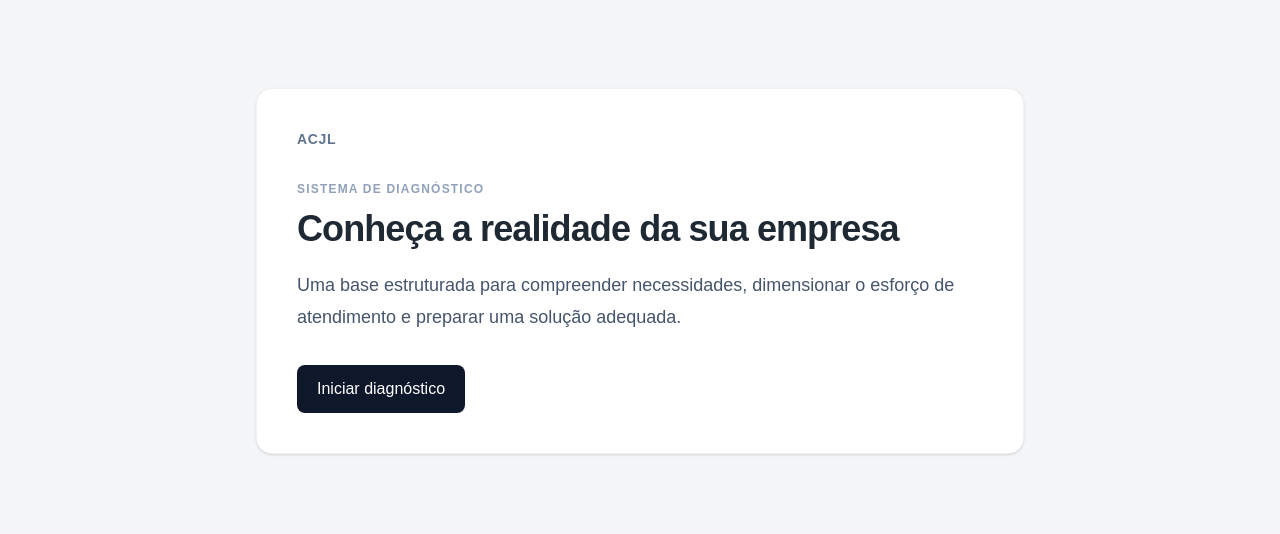
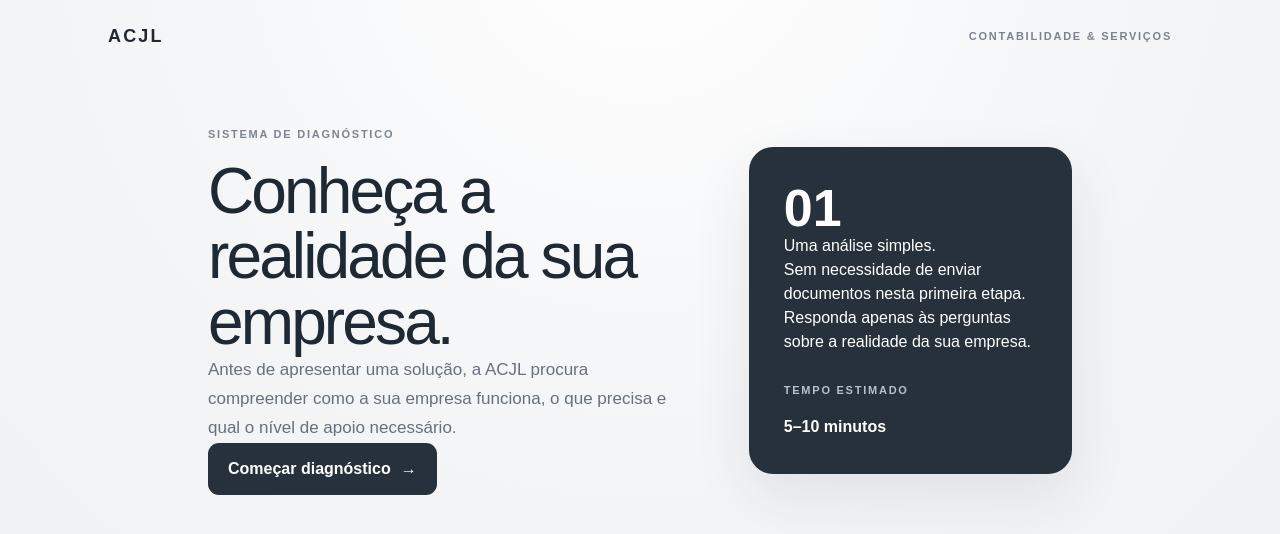
Before and after one commit to acjl-mz/acjl-onboarding, a Next.js app: page / in a window 1280 px wide. Shown: the top 534 px of the page. Built offline with nearby package versions, Linux system fonts and the light colour scheme.

Commit message:
feat: establish ACJL visual design system

```diff
--- a/app/page.tsx
+++ b/app/page.tsx
@@ -1,21 +1,13 @@
 import Link from "next/link";
 
-export default function HomePage() {
-  return (
-    <main className="min-h-screen bg-[var(--acjl-surface)] p-6">
-      <div className="mx-auto max-w-3xl pt-16">
-        <div className="rounded-2xl bg-white p-10 shadow-sm border border-black/5">
-          <p className="text-sm font-semibold tracking-wider text-slate-500">ACJL</p>
-          <p className="mt-8 text-xs font-semibold tracking-widest text-slate-400">SISTEMA DE DIAGNÓSTICO</p>
-          <h1 className="mt-3 text-4xl font-semibold tracking-tight">Conheça a realidade da sua empresa</h1>
-          <p className="mt-5 max-w-2xl text-lg leading-8 text-slate-600">
-            Uma base estruturada para compreender necessidades, dimensionar o esforço de atendimento e preparar uma solução adequada.
-          </p>
-          <Link href="/diagnostico" className="mt-8 inline-block rounded-lg bg-slate-900 px-5 py-3 font-medium text-white">
-            Iniciar diagnóstico
-          </Link>
-        </div>
-      </div>
-    </main>
-  );
+export default function HomePage(){
+ return <main className="acjl-page">
+  <header className="acjl-top"><div className="acjl-logo">ACJL</div><div className="acjl-label">CONTABILIDADE & SERVIÇOS</div></header>
+  <div className="acjl-wrap">
+   <div className="acjl-hero">
+    <section><div className="acjl-eyebrow">SISTEMA DE DIAGNÓSTICO</div><h1 className="acjl-title">Conheça a realidade da sua empresa.</h1><p className="acjl-copy">Antes de apresentar uma solução, a ACJL procura compreender como a sua empresa funciona, o que precisa e qual o nível de apoio necessário.</p><Link className="acjl-button acjl-primary" href="/diagnostico">Começar diagnóstico <span>→</span></Link></section>
+    <aside className="acjl-card acjl-card-dark"><div className="acjl-number">01</div><h2>Uma análise simples.</h2><p>Sem necessidade de enviar documentos nesta primeira etapa. Responda apenas às perguntas sobre a realidade da sua empresa.</p><div className="acjl-eyebrow" style={{color:"#b8c0c8",marginTop:28}}>TEMPO ESTIMADO</div><strong>5–10 minutos</strong></aside>
+   </div>
+  </div>
+ </main>
 }
```
